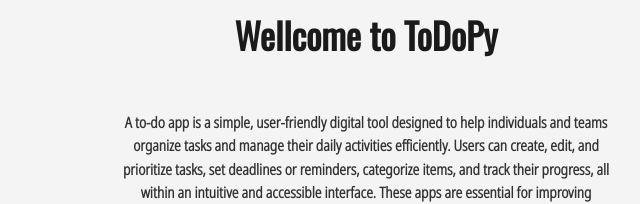
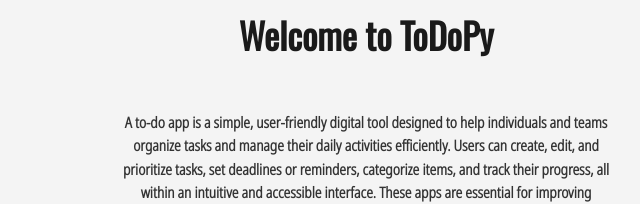
Before and after one commit to Ibrashka06/To-Do, a plain HTML site: page home-page/index.html in a window 1280 px wide. Shown: the part 238-442 px from the top of the page, 432-1072 px from the left. Drawn offline with Linux system fonts and the light colour scheme; sample sign-in values are in the browser's storage; files whose address does not match are found by name.

Commit message:
landing-page

```diff
--- a/home-page/index.html
+++ b/home-page/index.html
@@ -79,7 +79,7 @@
                 </div>
                 <div class="home-page__right">
                     <h2 id="userEmail"></h2>
-                    <h4 class="home-page__right-title">Wellcome to ToDoPy</h4>
+                    <h4 class="home-page__right-title">Welcome to ToDoPy</h4>
                     <p class="home-page__right-text">A to-do app is a simple, user-friendly digital tool designed to help individuals and teams organize tasks and manage their daily activities efficiently. Users can create, edit, and prioritize tasks, set deadlines or reminders, categorize items, and track their progress, all within an intuitive and accessible interface. These apps are essential for improving productivity, reducing stress, and ensuring that important responsibilities are not forgotten.</p>
                     <div class="home-page__right-btn">
                     <button class="right-btn">Go to tasks</button>
```
